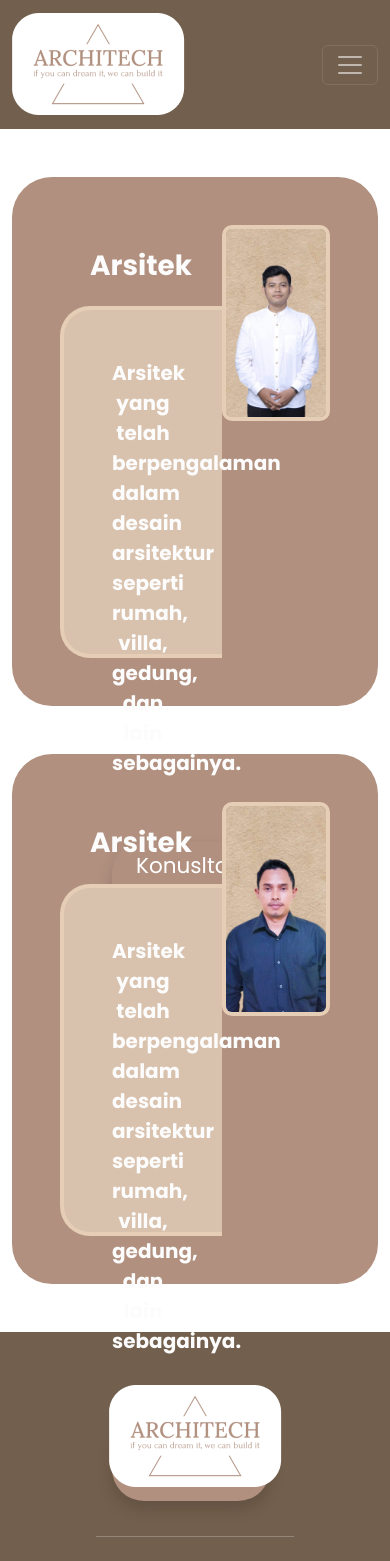
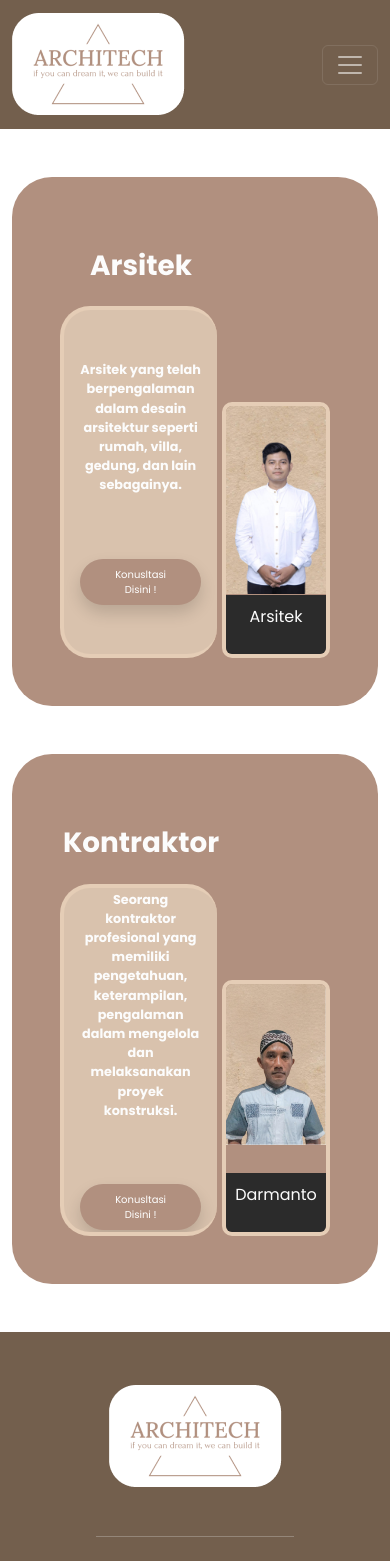
Before and after one commit to akbar202e/Architech, a React (Vite) app: page /layanan in a window 390 px wide. Shown: the top 1561 px of the page. Built offline with nearby package versions, Linux system fonts and the light colour scheme.

Commit message:
final+porto

```diff
--- a/src/assets/css/layanan.css
+++ b/src/assets/css/layanan.css
@@ -35,6 +35,13 @@
     border-top-left-radius: 30px;
     border-end-start-radius: 30px;
     height: 22rem;
+    display: flex;
+    flex-direction: column;
+    justify-content: center;
+}
+
+.text-layanan-desc p{
+    font-size: 1.5rem;
 }
 
 .img-layanan{
@@ -42,8 +49,10 @@
     width: 40%;
     overflow: hidden;
     height: 35rem;
-    border-radius: 20px;
     border-radius: 30px;
+    position: relative;
+    justify-self: end;
+    align-self:end;
 }
 
 .img-layanan:hover img{
@@ -56,6 +65,16 @@
     transition: 0.5s;
 }
 
+.img-desc{
+    display: flex;
+    position: absolute;
+    bottom: 0;
+    background: var(--darkText);
+    width:100%;
+    justify-content: center;
+    padding: 10px;
+    height: 7vh;
+}
 #kontraktorImg{
     margin-top: -10rem;
 }
@@ -64,12 +83,25 @@
     margin-top: -13rem;
 }
 
+#buttonLayanan{
+    font-size: 1.3rem;
+}
 @media only screen and (max-width: 1200px){
     .img-layanan{
-        height: 100%;
+        height: 16rem;
         border-radius: 10px;
     }
 
+    .text-layanan-desc{
+        overflow: hidden;
+        border-radius: 30px;
+        margin-right:0.3rem;
+        padding: 1rem;
+    }
+
+    .text-layanan-desc p{
+        font-size: 80%;
+    }
     .img-layanan img, #kontraktorImg{
         margin: 0;
     }
@@ -77,4 +109,8 @@
         margin-top:0px;
         transform:scale(1.15);
     }
+
+    #buttonLayanan{
+        font-size: 10px;
+    }
 }
--- a/src/pages/Layanan.jsx
+++ b/src/pages/Layanan.jsx
@@ -2,7 +2,7 @@ import React from 'react';
 import NavbarC from '../components/NavbarC';
 import '../assets/css/layanan.css'
 import arsitekImg from '../assets/layanan/arsitekImg.png'
-import kontraktorImg from '../assets/layanan/kontraktorImg.png'
+import kontraktorImg from '../assets/layanan/kontraktorImg2.png'
 import { Link } from 'react-router-dom';
 import { Button } from 'react-bootstrap';
 import FooterC from '../components/FooterC';
@@ -15,26 +15,32 @@ const Layanan = () => {
                     <div className="layanan-card p-5 my-5">
                         <div className="text-layanan">
                             <h1 className='my-4 text-center fw-bold'>Arsitek</h1>
-                            <div className='text-layanan-desc p-5' align='center'>
-                                <p className='fw-bold fs-5'>Arsitek yang telah berpengalaman dalam desain arsitektur seperti rumah, villa, gedung, dan lain sebagainya.</p>
-                                <Link to='/about'><Button className='shadow border-0 mt-5 px-4 py-2 fs-4 rounded-5' style={{background:'#B1907F'}}>Konusltasi Disini !</Button></Link>
+                            <div className='text-layanan-desc' align='center'>
+                                <p className='fw-bold'>Arsitek yang telah berpengalaman dalam desain arsitektur seperti rumah, villa, gedung, dan lain sebagainya.</p>
+                                <Link to='/about'><Button className='shadow border-0 mt-5 px-4 py-2 rounded-5' id='buttonLayanan' style={{background:'#B1907F'}}>Konusltasi Disini !</Button></Link>
                             </div>
                         </div>
                         <div className="img-layanan">
                             <img src={arsitekImg} alt="" />
+                            <span className='img-desc'>
+                                <p>Arsitek</p>
+                            </span>
                         </div>
                     </div>
 
                     <div className="layanan-card p-5 my-5">
                         <div className="text-layanan">
-                            <h1 className='my-4 text-center fw-bold'>Arsitek</h1>
-                            <div className='text-layanan-desc p-5' align='center'>
-                                <p className='fw-bold fs-5'>Arsitek yang telah berpengalaman dalam desain arsitektur seperti rumah, villa, gedung, dan lain sebagainya.</p>
-                                <Link to='/about'><Button className='shadow border-0 mt-5 px-4 py-2 fs-4 rounded-5' style={{background:'#B1907F'}}>Konusltasi Disini !</Button></Link>
+                            <h1 className='my-4 text-center fw-bold'>Kontraktor</h1>
+                            <div className='text-layanan-desc' align='center'>
+                                <p className='fw-bold'>   Seorang kontraktor profesional  yang memiliki pengetahuan, keterampilan, pengalaman dalam mengelola dan melaksanakan proyek konstruksi.</p>
+                                <Link to='/about'><Button className='shadow border-0 mt-5 px-4 py-2 rounded-5' id='buttonLayanan' style={{background:'#B1907F'}}>Konusltasi Disini !</Button></Link>
                             </div>
                         </div>
                         <div className="img-layanan">
                             <img src={kontraktorImg} id='kontraktorImg'/>
+                            <span className='img-desc'>
+                                <p>Darmanto</p>
+                            </span>
                         </div>
                     </div>
                 </div>
```
Also changed, not shown: src/assets/layanan/kontraktorImg2.png (added).
